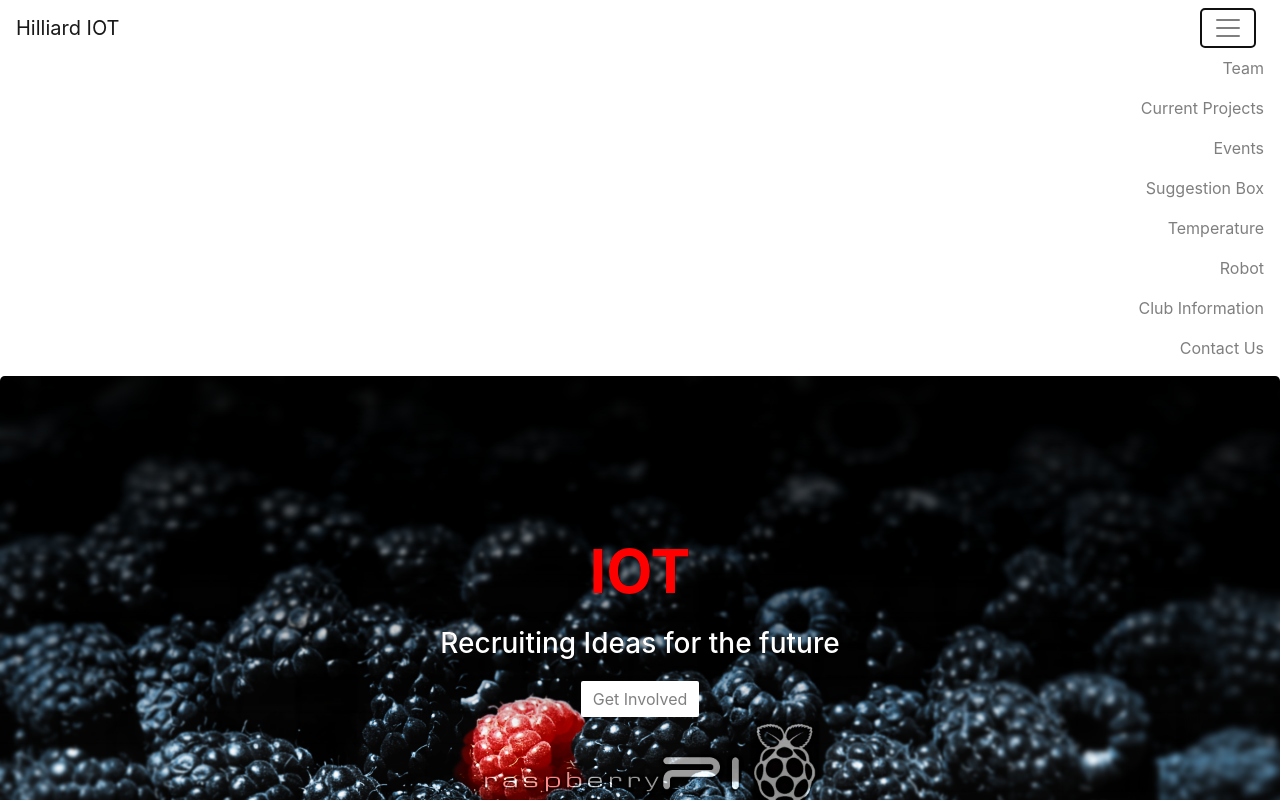
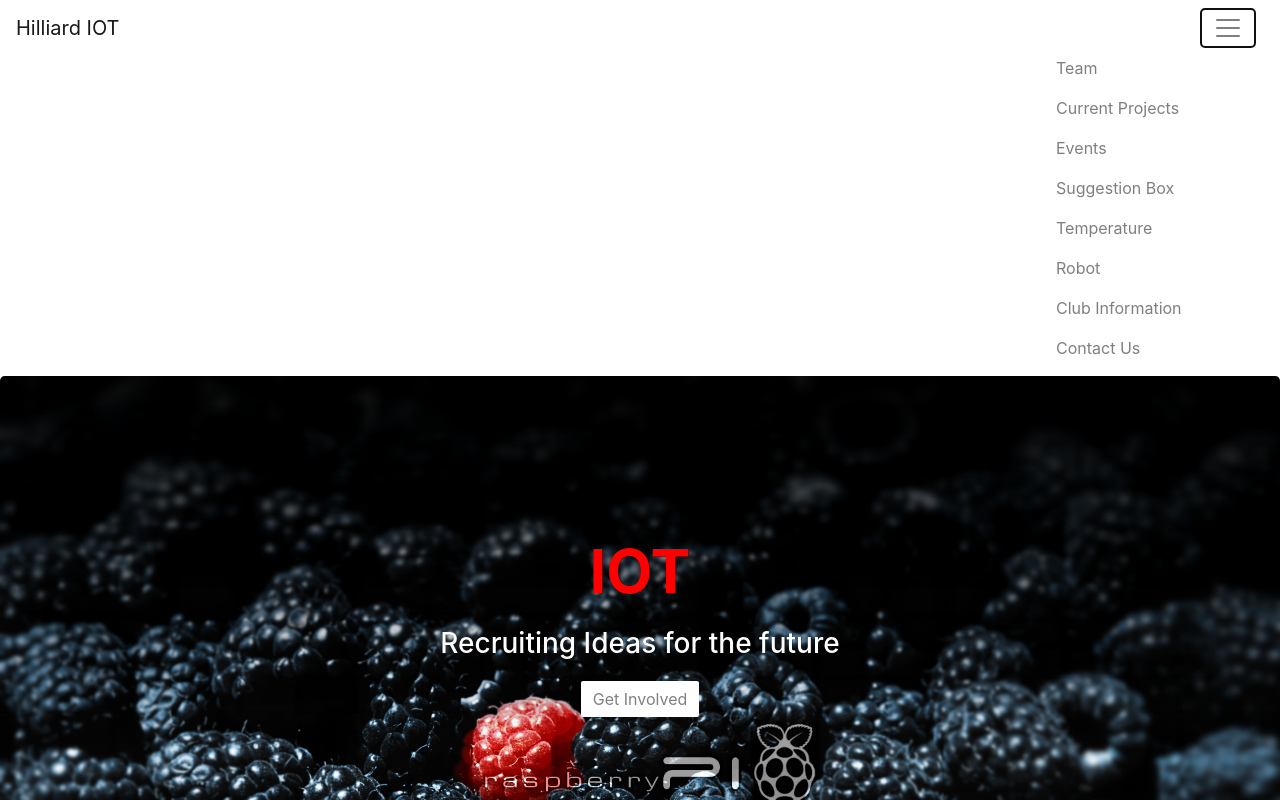
Before and after one commit to nphilli3/reactIOT, a React (Create React App) app: page / in a window 1280 px wide. Both pictures are taken after a click on the button 1228 px from the left and 28 px from the top of the page. Shown: the top 800 px of the page. Built offline with nearby package versions, Linux system fonts and the light colour scheme.

Commit message:
minor changes to layout

```diff
--- a/src/Components/dropdown.js
+++ b/src/Components/dropdown.js
@@ -1,5 +1,6 @@
 import React from 'react';
 import { Collapse, Navbar, NavbarToggler, NavbarBrand, Nav, NavItem, NavLink } from 'reactstrap';
+import { Container, Row, Col } from 'reactstrap';
 
 export default class Dropdown extends React.Component {
   constructor(props) {
@@ -20,36 +21,54 @@ export default class Dropdown extends React.Component {
 
 render(){
     return (
-      <div className="clearfix">
+      <div>
         <Navbar color="faded" light>
           <NavbarBrand href="/" className="mr-auto">Hilliard IOT</NavbarBrand>
           <NavbarToggler onClick={this.toggleNavbar} className="mr-2" />
           <Collapse isOpen={!this.state.collapsed} navbar>
             <Nav navbar className="mr-auto ">
+            <Col sm={{ size: 2, order: 0, offset: 10 }}>
+            <Row>
               <NavItem>
-                <NavLink className="float-right" href="">Team</NavLink>
+                <NavLink  href="">Team</NavLink>
               </NavItem>
+            </Row>
+            <Row>
               <NavItem>
                 <NavLink className="float-right" href="">Current Projects</NavLink>
               </NavItem>
+            </Row>
+            <Row>
               <NavItem>
                 <NavLink className="float-right" href="">Events</NavLink>
               </NavItem>
+            </Row>
+            <Row>
               <NavItem>
                 <NavLink className="float-right" href="">Suggestion Box</NavLink>
               </NavItem>
+            </Row>
+            <Row>
               <NavItem>
                 <NavLink className="float-right" href="">Temperature</NavLink>
               </NavItem>
+            </Row>
+            <Row>
               <NavItem>
                 <NavLink className="float-right" href="">Robot</NavLink>
               </NavItem>
+            </Row>
+            <Row>
               <NavItem>
                 <NavLink className="float-right" href="">Club Information</NavLink>
               </NavItem>
+            </Row>
+            <Row>
               <NavItem>
                 <NavLink className="float-right" href="">Contact Us</NavLink>
               </NavItem>
+            </Row>
+              </Col>
             </Nav>
           </Collapse>
         </Navbar>
```
